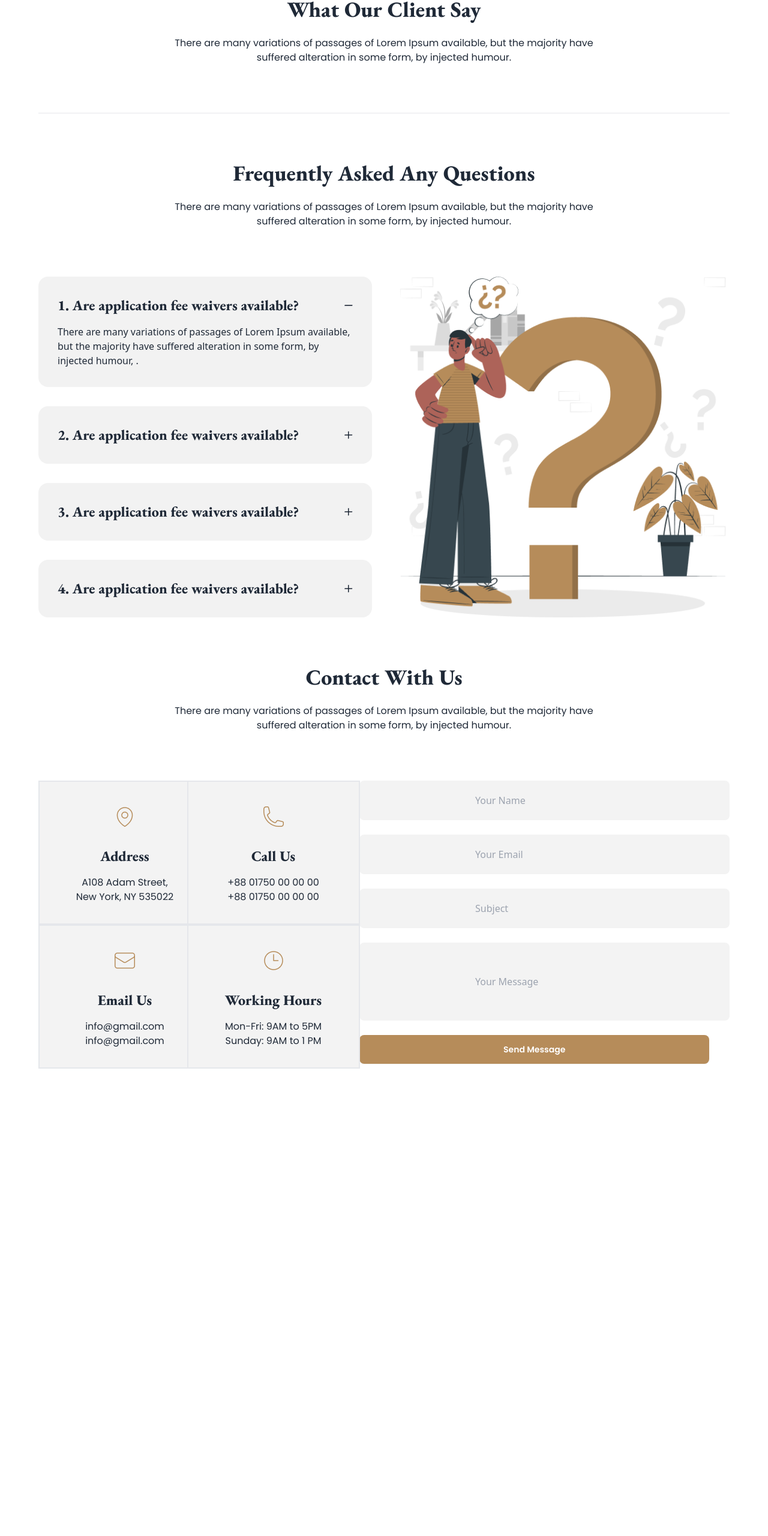
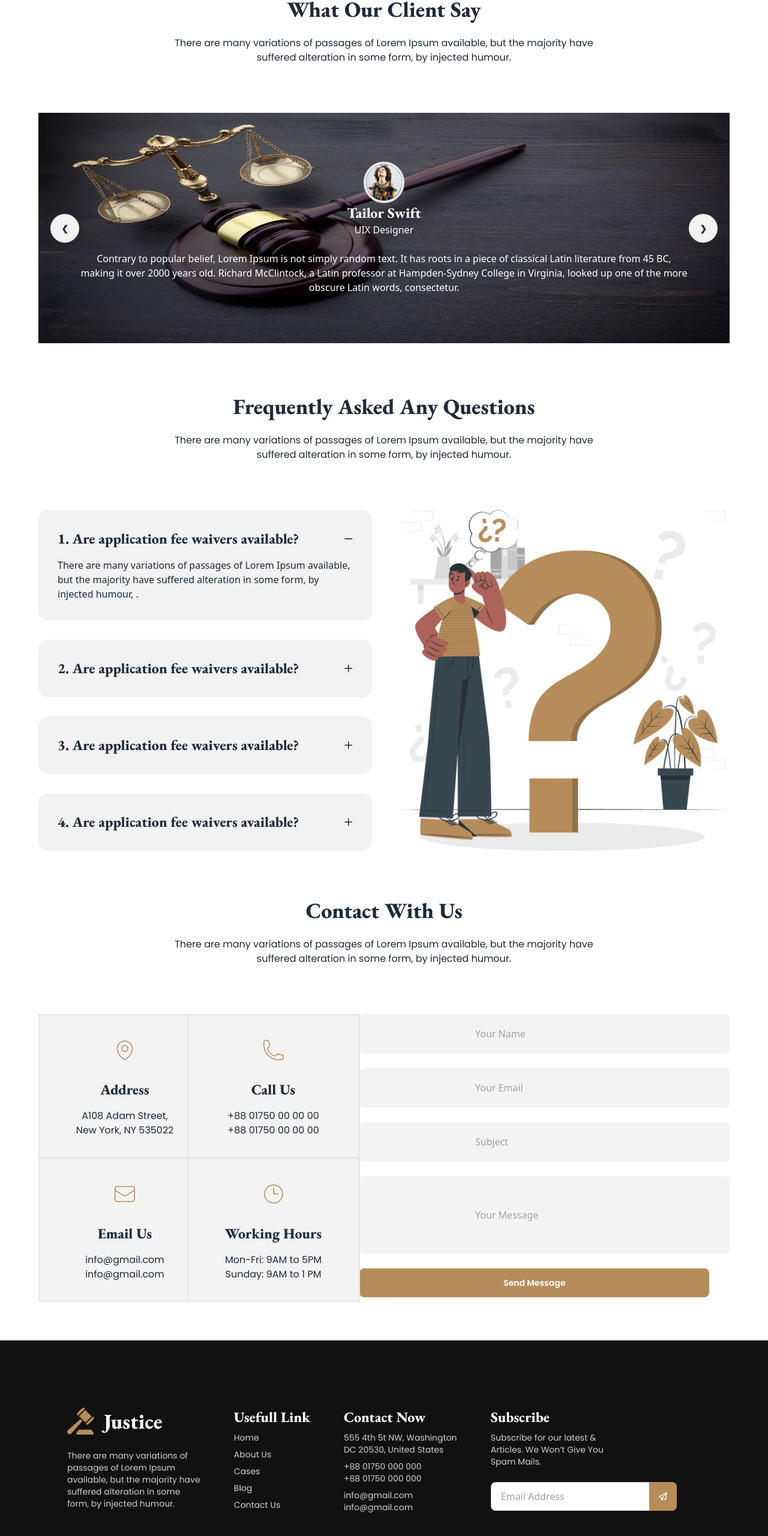
Before and after one commit to AkmolPhero/legal-solution, a plain HTML site: page index.html in a window 1280 px wide. Shown: the part 2230-4790 px from the top of the page at 60% size. Before the commit the page ends 4075 px from the top, so only its background shows below. Drawn offline with nearby package versions, Linux system fonts and the light colour scheme.

Commit message:
created the slider section and used chatgpt

```diff
--- a/index.html
+++ b/index.html
@@ -305,36 +305,86 @@
                     <br> suffered alteration in some form, by injected humour.
                 </p>
             </div>
-            <hr>
             <!-- cilent area slider -->
-            <!-- <section>
+            <section>
                 <div class="carousel w-full">
-                    slider 1
-                    <div id="slide1" class="carousel-item relative w-full">
+                    <!-- slider 1 -->
+                    <div id="slide1" class="carousel-item relative w-full h-96">
                         <img src="images/slider-1.jpg" class="w-full" />
-                        <div class="absolute left-5 right-5 top-1/2 flex -translate-y-1/2 transform justify-between">
+                        <div
+                            class="absolute left-5 right-5 top-1/2 flex -translate-y-1/2 transform justify-between items-center">
                             <a href="#slide3" class="btn btn-circle">❮</a>
+                            <div class="text-center">
+                                <div class="flex justify-center">
+                                    <img src="images/client.png" alt="" class="border-4 rounded-full">
+                                </div>
+                                <h3 class="font-garamond text-2xl text-white">Tailor Swift</h3>
+                                <p class=" text-white">UIX Designer</p>
+                                <p class=" text-white mt-6">Contrary to popular belief, Lorem Ipsum is
+                                    not
+                                    simply
+                                    random text. It has roots in a
+                                    piece of classical Latin literature from 45 BC, making it over 2000 years old.
+                                    Richard
+                                    McClintock, a Latin professor at Hampden-Sydney College in Virginia, looked up one
+                                    of
+                                    the more obscure Latin words, consectetur.</p>
+                            </div>
                             <a href="#slide2" class="btn btn-circle">❯</a>
                         </div>
                     </div>
-                    slider 2
-                    <div id="slide2" class="carousel-item relative w-full">
+                    <!-- slider 2 -->
+                    <div id="slide2" class="carousel-item relative w-full h-96">
                         <img src="images/slider-2.jpg" class="w-full" />
-                        <div class="absolute left-5 right-5 top-1/2 flex -translate-y-1/2 transform justify-between">
+                        <div
+                            class="absolute left-5 right-5 top-1/2 flex -translate-y-1/2 transform justify-between items-center">
                             <a href="#slide1" class="btn btn-circle">❮</a>
+                            <div class="text-center">
+                                <div class="flex justify-center">
+                                    <img src="images/client.png" alt="" class="border-4 rounded-full">
+                                </div>
+                                <h3 class="font-garamond text-2xl text-white">Tailor Swift</h3>
+                                <p class=" text-white">UIX Designer</p>
+                                <p class=" text-white mt-6">Contrary to popular belief, Lorem Ipsum is
+                                    not
+                                    simply
+                                    random text. It has roots in a
+                                    piece of classical Latin literature from 45 BC, making it over 2000 years old.
+                                    Richard
+                                    McClintock, a Latin professor at Hampden-Sydney College in Virginia, looked up one
+                                    of
+                                    the more obscure Latin words, consectetur.</p>
+                            </div>
                             <a href="#slide3" class="btn btn-circle">❯</a>
                         </div>
                     </div>
-                    slider 3
-                    <div id="slide3" class="carousel-item relative w-full">
+                    <!-- slider 3 -->
+                    <div id="slide3" class="carousel-item relative w-full h-96">
                         <img src="images/slider-3.jpg" class="w-full" />
-                        <div class="absolute left-5 right-5 top-1/2 flex -translate-y-1/2 transform justify-between">
+                        <div
+                            class="absolute left-5 right-5 top-1/2 flex -translate-y-1/2 transform justify-between items-center">
                             <a href="#slide2" class="btn btn-circle">❮</a>
+                            <div class="text-center">
+                                <div class="flex justify-center">
+                                    <img src="images/client.png" alt="" class="border-4 rounded-full">
+                                </div>
+                                <h3 class="font-garamond text-2xl text-white">Tailor Swift</h3>
+                                <p class=" text-white">UIX Designer</p>
+                                <p class=" text-white mt-6">Contrary to popular belief, Lorem Ipsum is
+                                    not
+                                    simply
+                                    random text. It has roots in a
+                                    piece of classical Latin literature from 45 BC, making it over 2000 years old.
+                                    Richard
+                                    McClintock, a Latin professor at Hampden-Sydney College in Virginia, looked up one
+                                    of
+                                    the more obscure Latin words, consectetur.</p>
+                            </div>
                             <a href="#slide1" class="btn btn-circle">❯</a>
                         </div>
                     </div>
                 </div>
-            </section> -->
+            </section>
             <!-- faq starts -->
             <div class="text-center my-20">
                 <h3 class="font-garamond text-4xl mb-6">Frequently Asked Any Questions</h3>
@@ -403,7 +453,7 @@
             </div>
             <!-- contact -->
             <section class="lg:flex gap-10">
-                <div class="grid grid-cols-2 mb-6 lg:ml-0 md:ml-20">
+                <div class="grid grid-cols-1 md:grid-cols-2 lg:grid-cols-2 mb-6 ml-20 lg:ml-0 md:ml-20">
                     <!-- first card -->
                     <div class="card w-72 h-60 rounded-none bg-[#F3F3F3] border-2">
                         <figure class="px-10 pt-10">
@@ -476,14 +526,48 @@
                     </label>
                     <!-- buttons -->
                     <button
-                        class="btn bg-background-brown text-white poppins-regular font-semibold border-none px-60">Send
+                        class="btn bg-background-brown text-white poppins-regular font-semibold border-none px-48 md:px-60 lg:px-60">Send
                         Message</button>
                 </div>
             </section>
         </main>
     </body>
-    <footer>
-
+    <footer class="footer bg-[#111111] text-base-content p-28">
+        <aside>
+            <img src="images/logo.png" alt="">
+            <p class="poppins-regular text-[#CFCFCF] mt-4">
+                There are many variations of <br> passages of Lorem Ipsum <br> available, but the majority have
+                <br>suffered
+                alteration in some <br> form, by injected humour.
+            </p>
+        </aside>
+        <nav>
+            <h6 class="font-garamond text-2xl text-white">Usefull Link</h6>
+            <a class="link link-hover poppins-regular text-[#CFCFCF]">Home</a>
+            <a class="link link-hover poppins-regular text-[#CFCFCF]">About Us</a>
+            <a class="link link-hover poppins-regular text-[#CFCFCF]">Cases</a>
+            <a class="link link-hover poppins-regular text-[#CFCFCF]">Blog</a>
+            <a class="link link-hover poppins-regular text-[#CFCFCF]">Contact Us</a>
+        </nav>
+        <nav>
+            <h6 class="font-garamond text-2xl text-white">Contact Now</h6>
+            <a class="link link-hover poppins-regular text-[#CFCFCF]">555 4th 5t NW, Washington <br>
+                DC 20530, United States</a>
+            <a class="link link-hover poppins-regular text-[#CFCFCF]">+88 01750 000 000 <br>
+                +88 01750 000 000</a>
+            <a class="link link-hover poppins-regular text-[#CFCFCF]">info@gmail.com <br>
+                info@gmail.com</a>
+        </nav>
+        <nav>
+            <h6 class="font-garamond text-2xl text-[#FFFFFF]">Subscribe</h6>
+            <a class="link link-hover poppins-regular text-[#CFCFCF]">Subscribe for our latest & <br> Articles. We Won’t
+                Give You <br> Spam Mails.</a>
+            <div class="join mt-4">
+                <input type="text" placeholder="Email Address" class="input input-bordered join-item" />
+                <button class="btn bg-background-brown text-white  rounded-lg border-0 join-item"><i
+                        class="fa-regular fa-paper-plane"></i></button>
+            </div>
+        </nav>
     </footer>
 </body>
 
```
Also changed, not shown: images/client.png (added).
